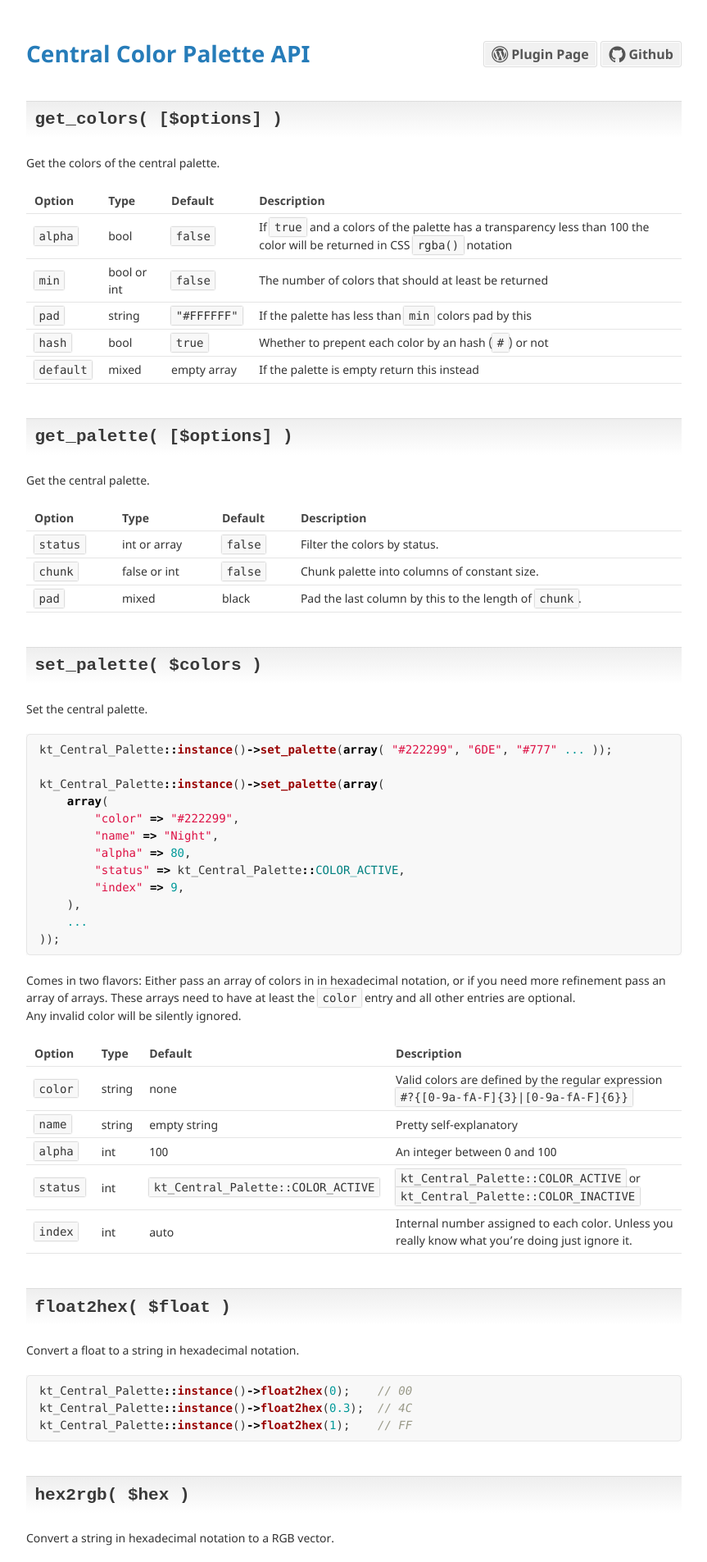
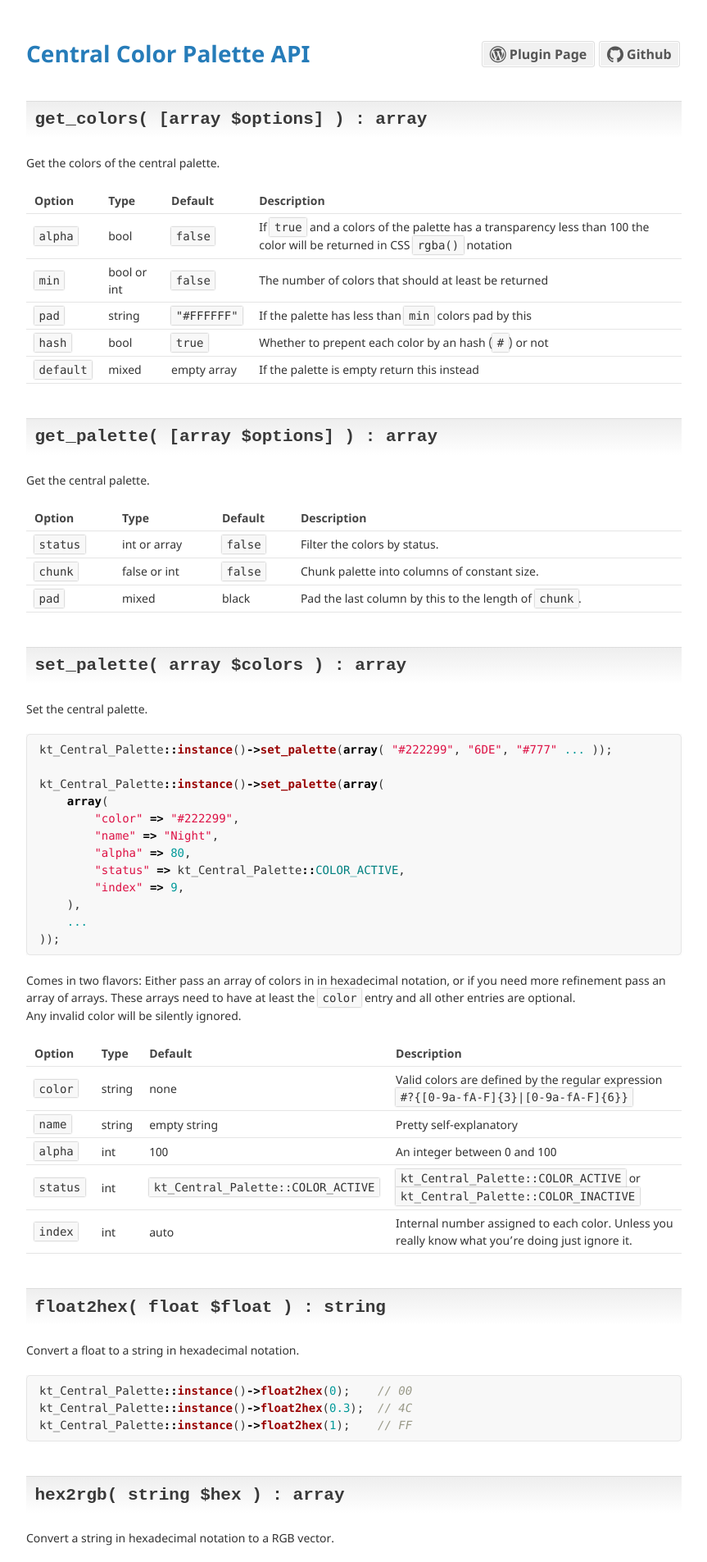
Before and after one commit to kungtiger/central-color-palette, a Jekyll site: the page built from index.md, in a window 1280 px wide. Shown: the top 1905 px of the page at 82% size, without its empty margins (208-1071 px from the left). Built offline with Jekyll 4.4.1, drawn with Linux system fonts in a browser that asks for light colours; some web fonts are replaced; our own code applies the rules of GitHub Pages for plain Markdown files; some of the changed text lies outside the part shown.

````diff
--- a/_layouts/default.html
+++ b/_layouts/default.html
@@ -10,7 +10,7 @@
   <body>
     <main>
       <h1>
-        <a href="{{ "/" | absolute_url }}">{{ site.title }}</a>
+        <a href="{{ "/" | absolute_url }}" class="title">{{ site.title }}</a>
         <a href="https://github.com/kungtiger/central-color-palette" class="link">
           <span class="icon icon-github"></span>
           <span class="label">Github</span>
--- a/_sass/style.scss
+++ b/_sass/style.scss
@@ -90,7 +90,7 @@ h1 {
         line-height: 24px;
         vertical-align: middle;
         float: right;
-        margin-left: .3em;
+        margin: 0 .15em;
         padding: 3px 9px;
         border: 1px solid #ddd;
         border-radius: 3px;
@@ -187,6 +187,15 @@ hr {
         padding:20px 0;
         margin:0 0 20px;
     }
+    h1 {
+        .title {
+            display: block;
+            margin-bottom: .5em;
+        }
+        .link {
+            float: left;
+        }
+    }
 }
 
 @media print, screen and (max-width: 720px) {
--- a/index.md
+++ b/index.md
@@ -2,7 +2,7 @@
 layout: default
 ---
 
-## get_colors( [$options] )
+## get_colors( [array $options] ) : array
 
 Get the colors of the central palette.
 
@@ -14,7 +14,7 @@ Option | Type | Default | Description
 `hash` | bool | `true` | Whether to prepent each color by an hash (`#`) or not
 `default` | mixed | empty array | If the palette is empty return this instead
 
-## get_palette( [$options] )
+## get_palette( [array $options] ) : array
 
 Get the central palette.
 
@@ -24,7 +24,7 @@ Option | Type | Default | Description
 `chunk` | false or int | `false` | Chunk palette into columns of constant size.
 `pad` | mixed | black | Pad the last column by this to the length of `chunk`.
 
-## set_palette( $colors )
+## set_palette( array $colors ) : array
 
 Set the central palette.
 
@@ -54,7 +54,7 @@ Option | Type | Default | Description
 `status` | int | `kt_Central_Palette::COLOR_ACTIVE` | `kt_Central_Palette::COLOR_ACTIVE` or `kt_Central_Palette::COLOR_INACTIVE`
 `index` | int | auto | Internal number assigned to each color. Unless you really know what you're doing just ignore it.
 
-## float2hex( $float )
+## float2hex( float $float ) : string
 
 Convert a float to a string in hexadecimal notation.
 
@@ -64,7 +64,7 @@ kt_Central_Palette::instance()->float2hex(0.3);  // 4C
 kt_Central_Palette::instance()->float2hex(1);    // FF
 ```
 
-## hex2rgb( $hex )
+## hex2rgb( string $hex ) : array
 
 Convert a string in hexadecimal notation to a RGB vector.
 
@@ -74,7 +74,7 @@ kt_Central_Palette::instance()->hex2rgb("060");      // [ 0, 102, 0 ]
 kt_Central_Palette::instance()->hex2rgb("6CD240");   // [ 108, 210, 64 ]
 ```
 
-## hex2rgba( $hex, $alpha )
+## hex2rgba( string $hex, int $alpha ) : string
 
 Convert a string in hexadecimal notation and a alpha to CSS RGBA notation.
 
@@ -84,7 +84,7 @@ kt_Central_Palette::instance()->hex2rgba("060", 50);      // "rgba(0,102,0,0.5)"
 kt_Central_Palette::instance()->hex2rgba("6CD240", 100);  // "rgba(108,210,64,1)"
 ```
 
-## int2hex( $int )
+## int2hex( int $int ) : string
 
 Convert a integer to a string in hexadecimal notation.
 
@@ -94,7 +94,7 @@ kt_Central_Palette::instance()->int2hex(76);   // 4C
 kt_Central_Palette::instance()->int2hex(255);  // FF
 ```
 
-## rgb2hex( $rgb [, $as_floats [, $prepend_hash]] )
+## rgb2hex( array $rgb [, bool $as_floats [, bool $prepend_hash]] ) : string
 
 Convert a RGB vector to a string in hexadecimal notation.
 
````
